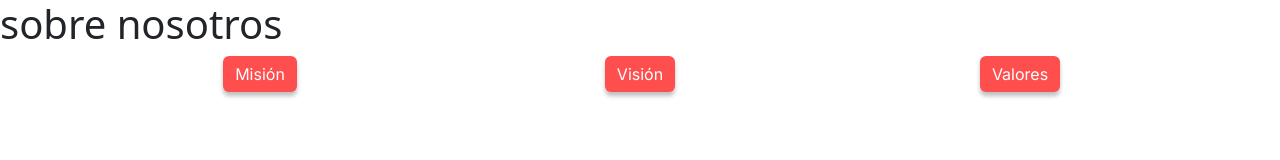
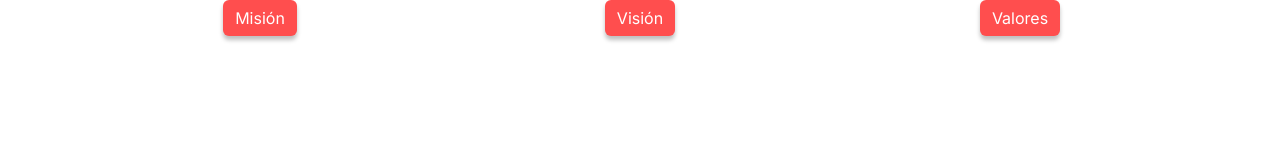
Before and after one commit to DanteZMedina/tu-localito, a plain HTML site: page sobre_nosotros.html in a window 1280 px wide. Drawn offline with nearby package versions, Linux system fonts and the light colour scheme.

Commit message:
fix: preparando la versión final

```diff
--- a/sobre_nosotros.html
+++ b/sobre_nosotros.html
@@ -15,7 +15,7 @@
 
   </head>
   <body>
-    <h1>sobre nosotros </h1>
+
 
 <!-- Botones Mision, vision, valores -->
 
```
